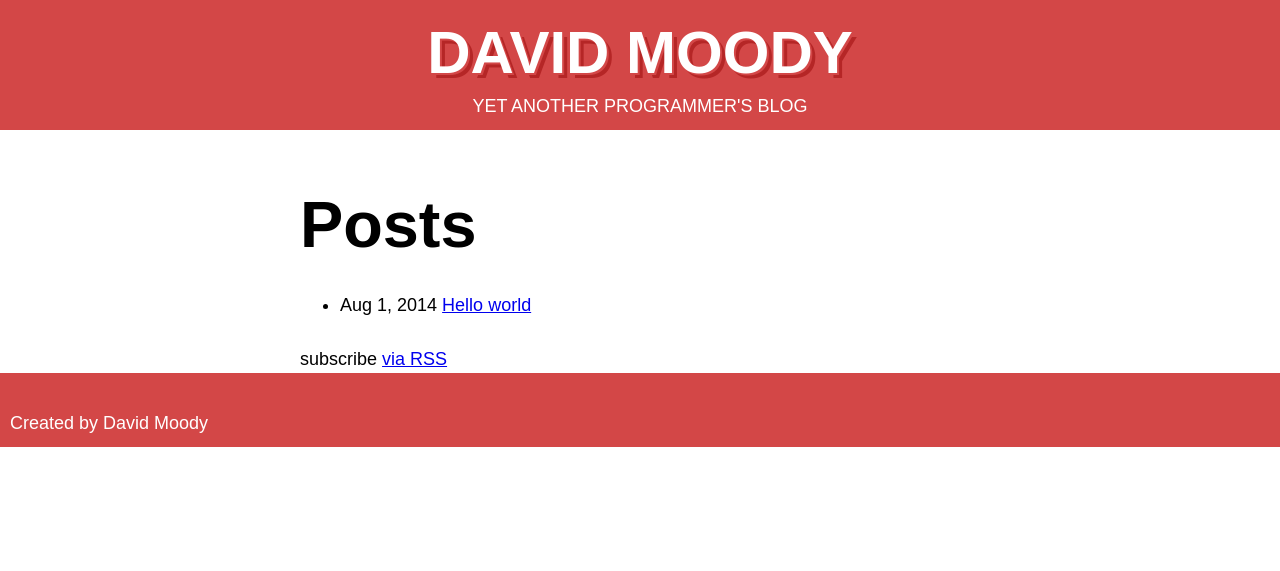
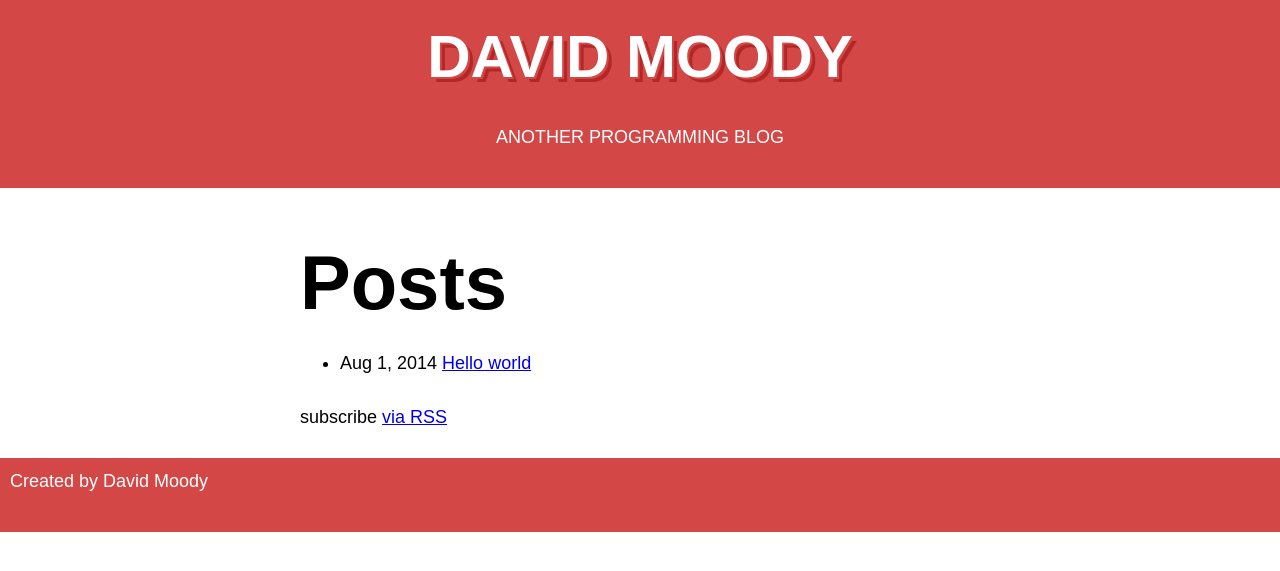
Before and after one commit to davidxmoody/davidxmoody.com, a Jekyll site: the page built from index.html, in a window 1280 px wide. Shown: the top 571 px of the page. Built offline with Jekyll 4.4.1, drawn with Linux system fonts in a browser that asks for light colours.

Commit message:
Added Gridlover mixin

```diff
--- a/_layouts/default.html
+++ b/_layouts/default.html
@@ -13,9 +13,8 @@
 
 <header>
   <h1><a href="/">David Moody</a></h1>
-  <p>Yet another programmer's blog</p>
+  <p>Another programming blog</p>
 </header>
-
 
 <article>
   {{ content }}
--- /dev/null
+++ b/_sass/_rhythm.sass
@@ -0,0 +1,29 @@
+// Sass exponent support
+@function exponent($base, $exponent)
+	// reset value
+	$value: $base
+	// positive intergers get multiplied
+	@if $exponent > 1
+		@for $i from 2 through $exponent
+			$value: $value * $base
+	// negitive intergers get divided. A number divided by itself is 1
+	@if $exponent < 1
+		@for $i from 0 through -$exponent
+			$value: $value / $base
+	// return the last value written
+	@return ($value)
+
+@mixin rhythm($scale, $before: 0, $after: 0)
+	@if $scale == 0 and $before == 0 and $after == 0
+		font-size: $body-font-size
+		line-height: $body-font-size * $body-line-height
+	@else
+		@if $scale == 0
+			font-size: $body-font-size
+			line-height: $body-font-size * $body-line-height
+		@else
+			$new-font-size: round($body-font-size * exponent($scale-factor, $scale))
+			font-size: $new-font-size
+			line-height: ceil(($new-font-size / ($body-line-height * $body-font-size))) * ($body-line-height * $body-font-size)
+		margin-top: $body-font-size * ($body-line-height * $before)
+		margin-bottom: $body-font-size * ($body-line-height * $after)
--- a/_sass/_typography.scss
+++ b/_sass/_typography.scss
@@ -1,102 +1,37 @@
-// Typesetting variables
-$baseFontSize: 18;
-$baseLineHeight: 1.5;
-$leading: $baseLineHeight * 1rem;
-
-// Rate of growth for headings
-$scale: 1.2;
-
-/* Setup */
-
 html {
-  /* Change default typefaces here */
-  //font-family: "HelveticaNeue-Light", "Helvetica Neue Light", "Helvetica Neue", Helvetica, Arial, "Lucida Grande", sans-serif;
   font-family: Arial, sans-serif;
-  font-size: $baseFontSize / 16 * 100%;
   // Make everything look a little nicer in webkit
   -webkit-font-smoothing: antialiased;
   text-rendering: optimizeLegibility;
 }
 
-/* Copy & Lists */
+$body-font-size: 18px;
+$body-line-height: 1.5;
+$scale-factor: 1.618;
+$computed-line-height: $body-line-height * $body-font-size;
 
-p {
-  line-height: $leading;
-  margin-top: $leading;
-  margin-bottom: 0;
-}
-ul,
-ol {
-  margin-top: $leading;
-  margin-bottom: $leading;
-  li {
-    line-height: $leading;
-  }
-  ul,
-  ol {
-    margin-top: 0;
-    margin-bottom: 0;
-  }
-}
-blockquote {
-  line-height: $leading;
-  margin-top: $leading;
-  margin-bottom: $leading;
+@import 'rhythm';
+
+body {
+  @include rhythm(0);
 }
 
-/* Headings */
-
-h1,
-h2,
-h3,
-h4,
-h5,
-h6 {
-  /* Change heading typefaces here */
-  //font-family: sans-serif;
-  margin-top: $leading;
-  margin-bottom: 0;
-  line-height: $leading;
-}
-h1 {
-  font-size: 3 * $scale * 1rem;
-  line-height: 3 * $leading;
-  margin-top: 2 * $leading;
-}
-h2 {
-  font-size: 2 * $scale * 1rem;
-  line-height: 2 * $leading;
-  margin-top: 2 * $leading;
-}
-h3 {
-  font-size: 1 * $scale * 1rem;
-}
-h4 {
-  font-size: $scale / 2 * 1rem;
-}
-h5 {
-  font-size: $scale / 3 * 1rem;
-}
-h6 {
-  font-size: $scale / 4 * 1rem;
+p, ul, ol {
+  @include rhythm(0, 0, 1);
 }
 
-/* Tables */
-
-table {
-  margin-top: $leading;
-  border-spacing: 0px;
-  border-collapse: collapse;
-}
-td,
-th {
-  padding: 0;
-  line-height: $baseLineHeight * $baseFontSize - 0px;
+h1 {
+  @include rhythm(3, 2, 1);
 }
 
-/* Code blocks */
+h2 {
+  @include rhythm(2, 2, 1);
+}
 
-code {
-  // Forces text to constrain to the line-height. Not ideal, but works.
-  vertical-align: bottom;
+h3 {
+  @include rhythm(1, 1, 1);
 }
+
+h4, h5, h6 {
+  @include rhythm(0, 1, 1);
+}
```
